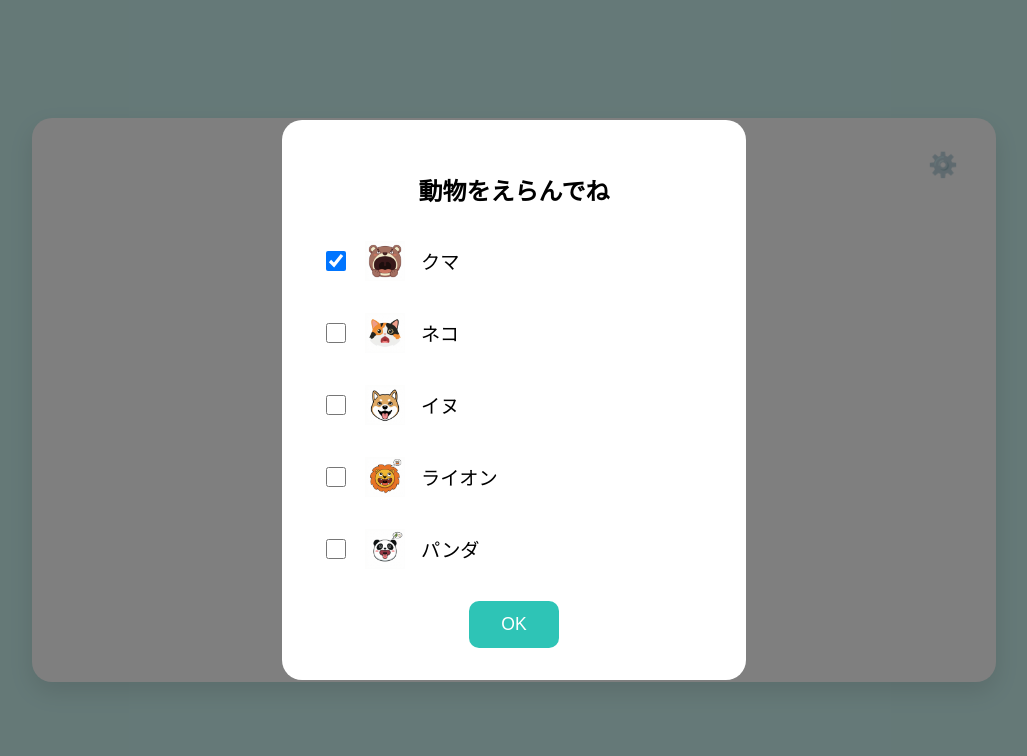
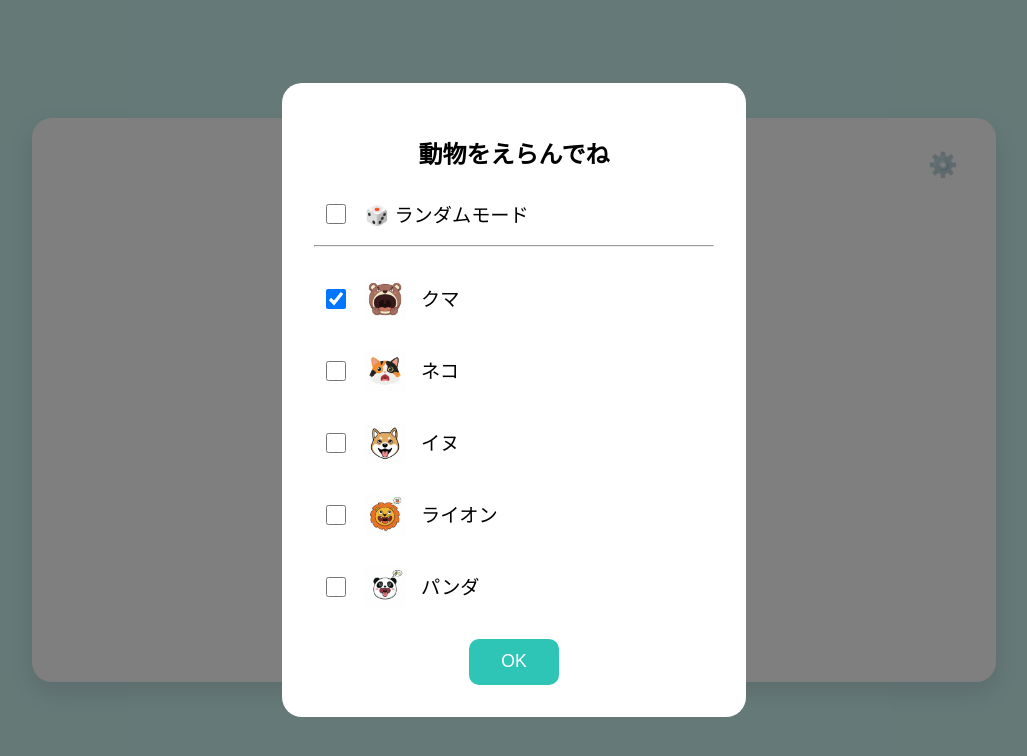
Before and after one commit to templewest45-cell/animal-anwebapp, a plain HTML site: page index.html in a window 1280 px wide. Both pictures are taken after a click on the button "⚙️". Shown: the whole page, without its empty margins (126-1153 px from the left). Drawn offline with Linux system fonts and the light colour scheme.

Commit message:
index.html

```diff
--- a/index.html
+++ b/index.html
@@ -42,6 +42,12 @@
     <div id="settings-modal" class="modal hidden">
         <div class="modal-content">
             <h2>動物をえらんでね</h2>
+            <div id="random-mode-container">
+                <label class="animal-option">
+                    <input type="checkbox" id="random-mode-toggle"> 🎲 ランダムモード
+                </label>
+            </div>
+            <hr>
             <div id="animal-selection-list">
                 <!-- Checkboxes for animals -->
             </div>
```
